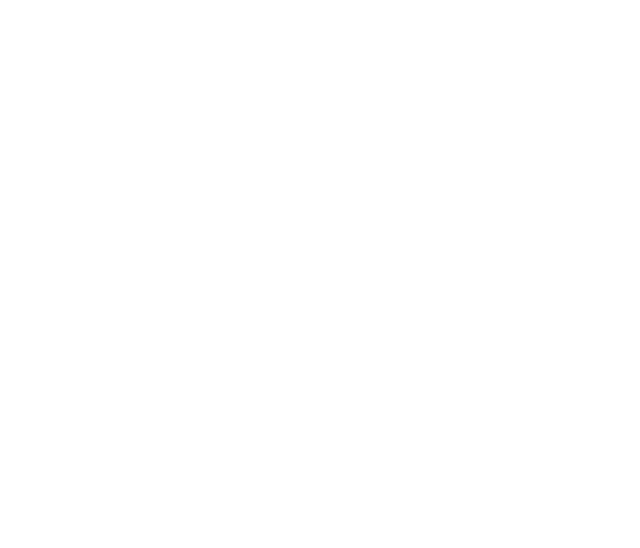
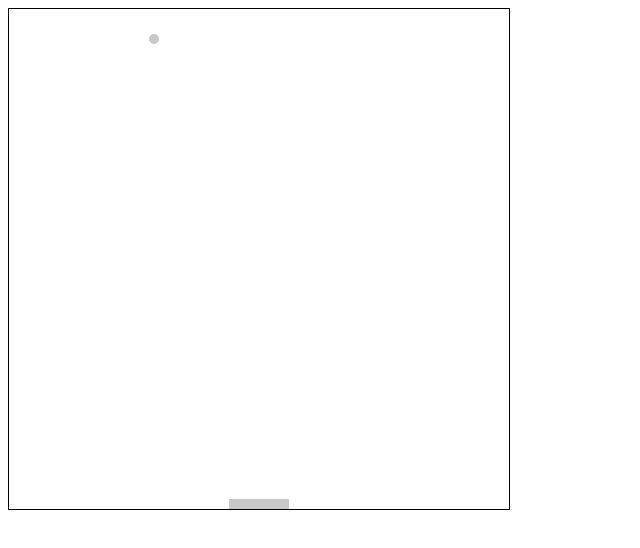
Before and after one commit to dKab/Arcanoid-html5-canvas-game, a plain HTML site: page index.html in a window 1280 px wide. Shown: the whole page, without its empty margins (0-640 px from the left). Drawn offline with Linux system fonts and the light colour scheme.

Commit message:
первые наброски

```diff
--- a/index.html
+++ b/index.html
@@ -11,14 +11,25 @@ and open the template in the editor.
         <meta name="viewport" content="width=device-width">
         <style type="text/css">
             #game_field {
-                width: 300px;
+                width: 500px;
                 height: 500px;
+                border: 1px solid black;
             }
         </style>
+        <script type="text/javascript" src="src/Game.js"></script>
+        <script type="text/javascript" src="src/Participants.js"></script>
     </head>
     <body>
         <canvas id="game_field">
             Your browser  doesn't support canvas!
         </canvas>
+        <script type="text/javascript">
+
+            var game = new Game();
+            game.start();
+            var timer = setTimeout(function(){
+                game.stop();
+            }, 10000);
+        </script>
     </body>
 </html>
--- a/src/Game.js
+++ b/src/Game.js
@@ -1,39 +1,46 @@
-var Game = function() {
+function Game() {
     this.fps = 60;
     this.canvas = document.getElementById('game_field');
+    this.canvas.width = this.canvas.height=500;
     this.ctx = this.canvas.getContext('2d');
+    this.bate = new Bate(this);
+    this.ball = new Ball(this);
+}
 
-    this.ball = new Ball(this);
-    this.bate = new Bate(this);
-
-
-    var game = this;
-    var gameloop = setInterval(function() {
+Game.prototype.start = function() {
+    var game= this;
+    this.gameloop = setInterval(function() {
         game.updateAll();
         game.drawAll();
     }, 1000 / this.fps);
+};
 
-
-
+Game.prototype.stop = function() {
+    clearInterval(this.gameloop);
 };
-/*
-Game.prototype.init = function() {
-    this.bricks=[];
-    for (var i=0; i<4 ; i++) {
-            for (var k=0; k<5; k++) {
-                this.bricks[i].push
-            }
-    }
-};
-*/
 
 Game.prototype.drawAll = function() {
-    this.ball.update();
-    this.bate.update();
+    this.ctx.clearRect(0, 0, this.canvas.width, this.canvas.height);
+    this.ball.draw();
+    this.bate.draw();
 };
 
 Game.prototype.updateAll = function() {
-    this.clearRect(0, 0, this.canvas.width, this.canvas.height);
-    this.ball.draw();
-    this.bate.draw();
+    this.ball.update();
+    //this.bate.update();
 };
+
+Game.prototype.drawCircle = function(color, x, y, rad) {
+    var ctx = this.ctx;
+    ctx.fillStyle = color;
+    ctx.beginPath();
+    ctx.arc(x, y, rad, 0, 2 * Math.PI);
+    ctx.closePath();
+    ctx.fill();
+};
+
+Game.prototype.drawRect = function(color, x, y, width, height) {
+    var ctx = this.ctx;
+    ctx.fillStyle = color;
+    ctx.fillRect(x, y, width, height);
+};
--- a/src/Participants.js
+++ b/src/Participants.js
@@ -1,6 +1,6 @@
 // GameItem - superclass
 function GameItem(game, color) {
-    this.color = color || '#fff';
+    this.color = color || 'rgb(200, 200, 200)';
     this.game = game || null;
 }
 // superclass's methods
@@ -8,12 +8,42 @@ GameItem.prototype.update = function() {
     ///
 };
 
+
+GameItem.prototype.bottom = function() {
+    var bot = this.y + this.height;
+  return bot;
+};
+
+GameItem.prototype.right = function() {
+   var right = this.x + this.width;
+   return right;
+};
+
 // Ball - subclass
 function Ball() {
     GameItem.apply(this, arguments); // call super constructor
     this.radius = 5;
+    this.xVelocity = 3;
+    this.yVelocity = 5;
+    this.x = this.game.canvas.width/2 - this.radius;
+    this.y = this.game.canvas.height - this.game.bate.height - this.radius*2;
     this.draw = function() {
-        this.game.drawCircle(this.color, this.x, this.y, this.radius, 0, 2 * Math.PI);
+        this.game.drawCircle(this.color, this.x+this.radius, this.y+this.radius, this.radius);
+    };
+    this.width = this.height = this.radius * 2;
+
+    this.move = function() {
+        this.x += this.xVelocity;
+        this.y +=this.yVelocity;
+        if (this.x >= this.game.canvas.width || this.x <= 0) {
+            this.xVelocity = - this.xVelocity;
+        }
+        if (this.y >= this.game.canvas.height || this.y <= 0) {
+            this.yVelocity = - this.yVelocity;
+        }
+    };
+    this.update = function() {
+        this.move();
     };
 }
 
@@ -21,7 +51,7 @@ function Bate() {
     GameItem.apply(this, arguments);
     this.width = 60;
     this.height = 10;
-    this.x = 120;
+    this.x = this.game.canvas.width/2 - this.width/2;
     this.y = this.game.canvas.height - this.height;
     this.draw = function() {
         this.game.drawRect(this.color, this.x, this.y, this.width, this.height);
@@ -30,6 +60,7 @@ function Bate() {
 
 function Brick() {
     GameItem.apply(this, arguments);
+    this.hp = 1;
     this.width = 50;
     this.height = 20;
     this.draw = function() {
```
